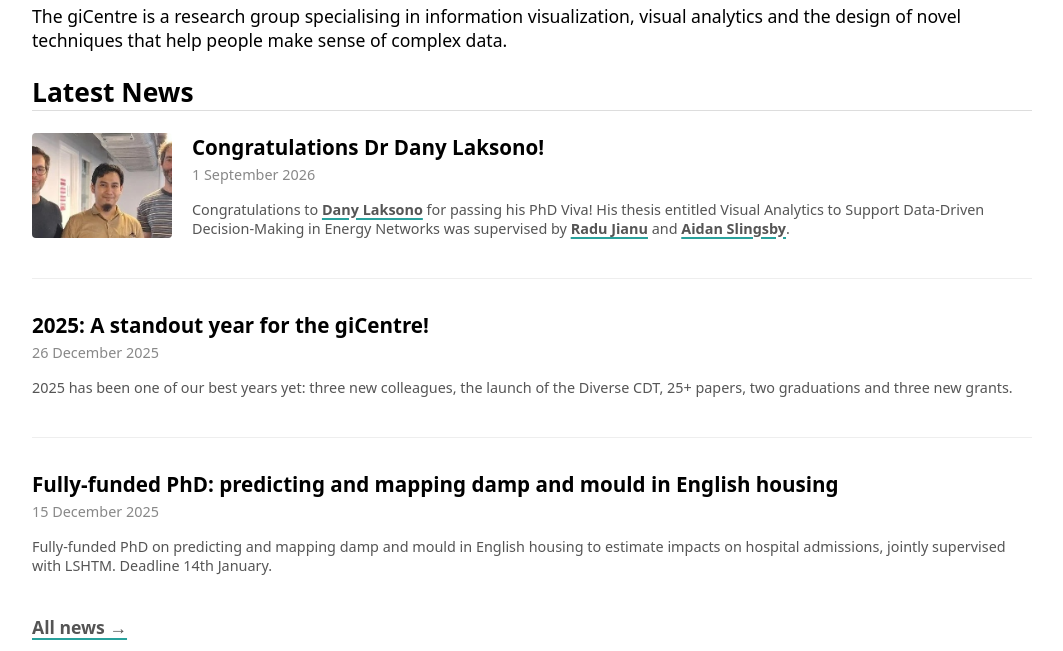
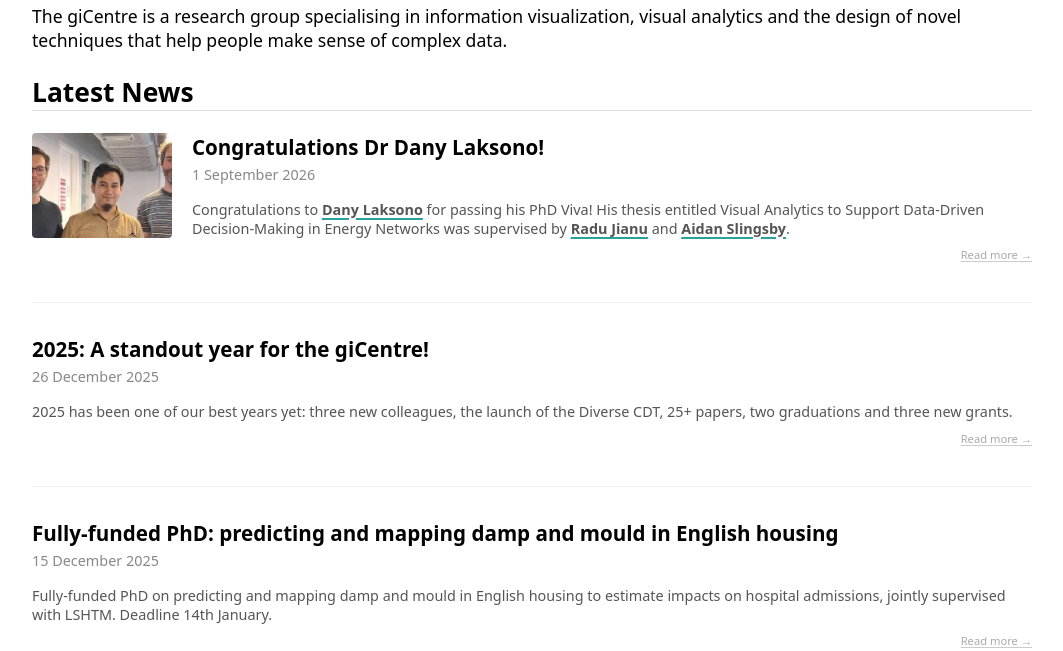
Before and after one commit to AlexisPister/giCentre, an Astro site: page / in a window 1280 px wide. Shown: the part 149-800 px from the top of the page, without its empty margins (108-1171 px from the left). Built offline with nearby package versions, Linux system fonts and the light colour scheme; Astro itself is replaced by a stand-in of ours.

Commit message:
readmore news

```diff
--- a/src/components/News.astro
+++ b/src/components/News.astro
@@ -50,6 +50,16 @@ const previewText = (item: NewsItem) =>
         .replace(/\s+/g, " ")
         .trim();
 
+// Stable anchor for each item on the news page, e.g. "2025-12-26-2025-a-standout-year".
+const slug = (item: NewsItem) =>
+    `${new Date(item.date).toISOString().slice(0, 10)}-${item.title}`
+        .toLowerCase()
+        .normalize("NFKD")
+        .replace(/[\u0300-\u036f]/g, "")
+        .replace(/[^a-z0-9]+/g, "-")
+        .replace(/^-+|-+$/g, "")
+        .slice(0, 80);
+
 const formatDate = (date: string) =>
     new Date(date).toLocaleDateString("en-GB", {
         day: "numeric",
@@ -63,7 +73,7 @@ const formatDate = (date: string) =>
         items.map((item) => {
             const imgs = item.imgs ?? [];
             return (
-                <article>
+                <article id={slug(item)}>
                     {thumbnails && imgs.length > 0 && (
                         <div class="thumbs">
                             {imgs.map((img) => (
@@ -79,10 +89,18 @@ const formatDate = (date: string) =>
                                 <img src={asset(img)} alt={item.title} />
                             ))}
                         {preview ? (
-                            <p
-                                class="preview"
-                                set:html={md.renderInline(previewText(item))}
-                            />
+                            <div class="preview-row">
+                                <p
+                                    class="preview"
+                                    set:html={md.renderInline(previewText(item))}
+                                />
+                                <a
+                                    class="read-more"
+                                    href={`${asset("news")}#${slug(item)}`}
+                                >
+                                    Read more →
+                                </a>
+                            </div>
                         ) : (
                             <div
                                 class="content"
@@ -107,6 +125,8 @@ const formatDate = (date: string) =>
 <style>
     .news article {
         margin-bottom: 2.5rem;
+        /* breathing room when jumped to from a "Read more" link */
+        scroll-margin-top: 1rem;
     }
 
     .news article + article {
@@ -141,6 +161,8 @@ const formatDate = (date: string) =>
     /* Without this the text column refuses to shrink below its content. */
     .news .body {
         min-width: 0;
+        /* fill the row, so every "Read more" lines up at the right edge */
+        flex: 1;
     }
 
     .news .thumbs {
@@ -174,6 +196,28 @@ const formatDate = (date: string) =>
         color: #555;
     }
 
+    /* Preview text with a small "Read more" link on the line below, at the right. */
+    .news .preview-row {
+        display: flex;
+        flex-direction: column;
+        gap: 0.6rem;
+    }
+
+    .news .read-more {
+        align-self: flex-end;
+        font-size: 0.7rem;
+        font-weight: normal;
+        color: #aaa;
+        text-decoration-color: #ccc;
+        text-decoration-thickness: 1px;
+        white-space: nowrap;
+    }
+
+    .news .read-more:hover {
+        color: #555;
+        text-decoration-color: #555;
+    }
+
     .news .more {
         margin: 0;
     }
```
